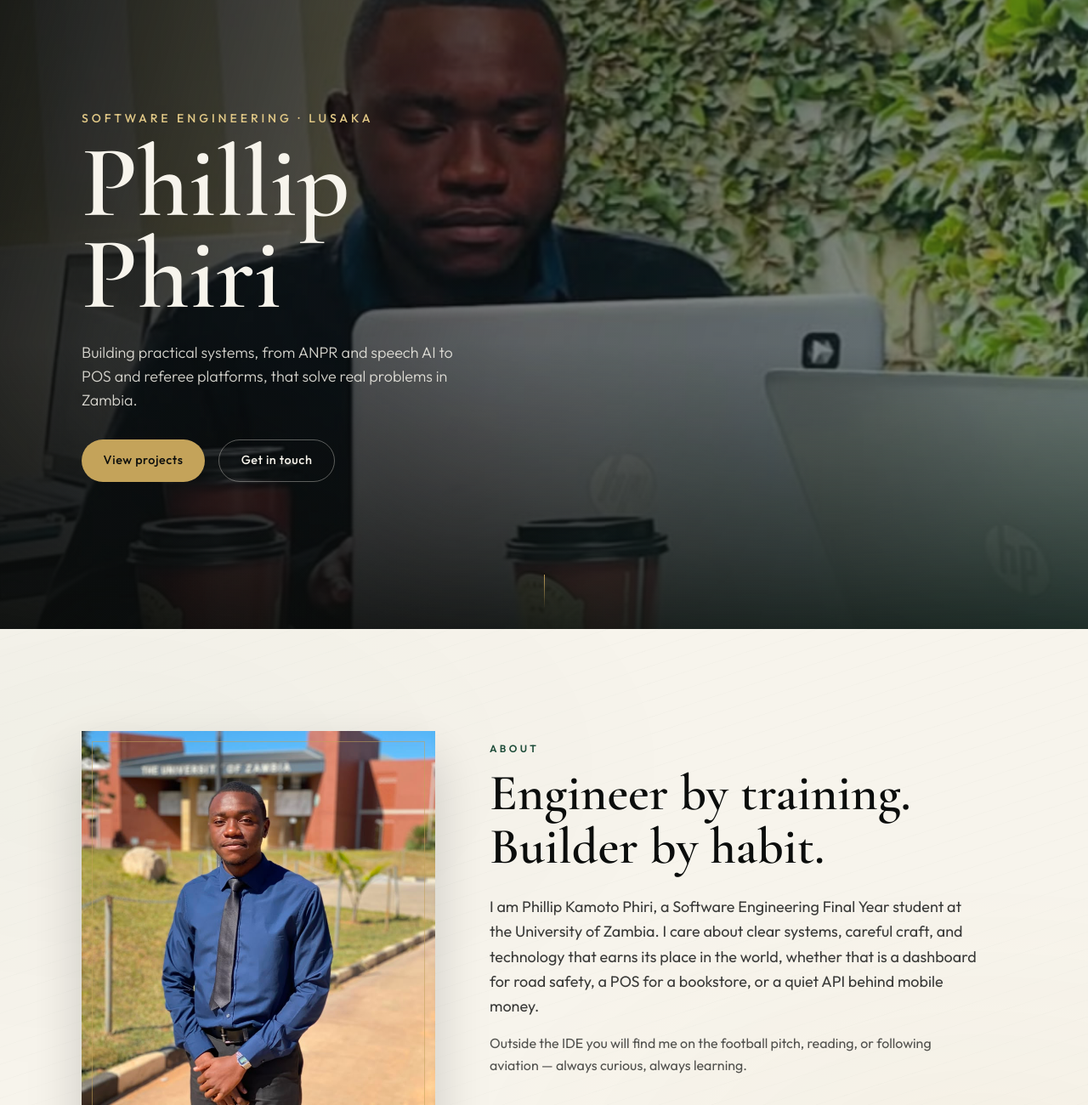
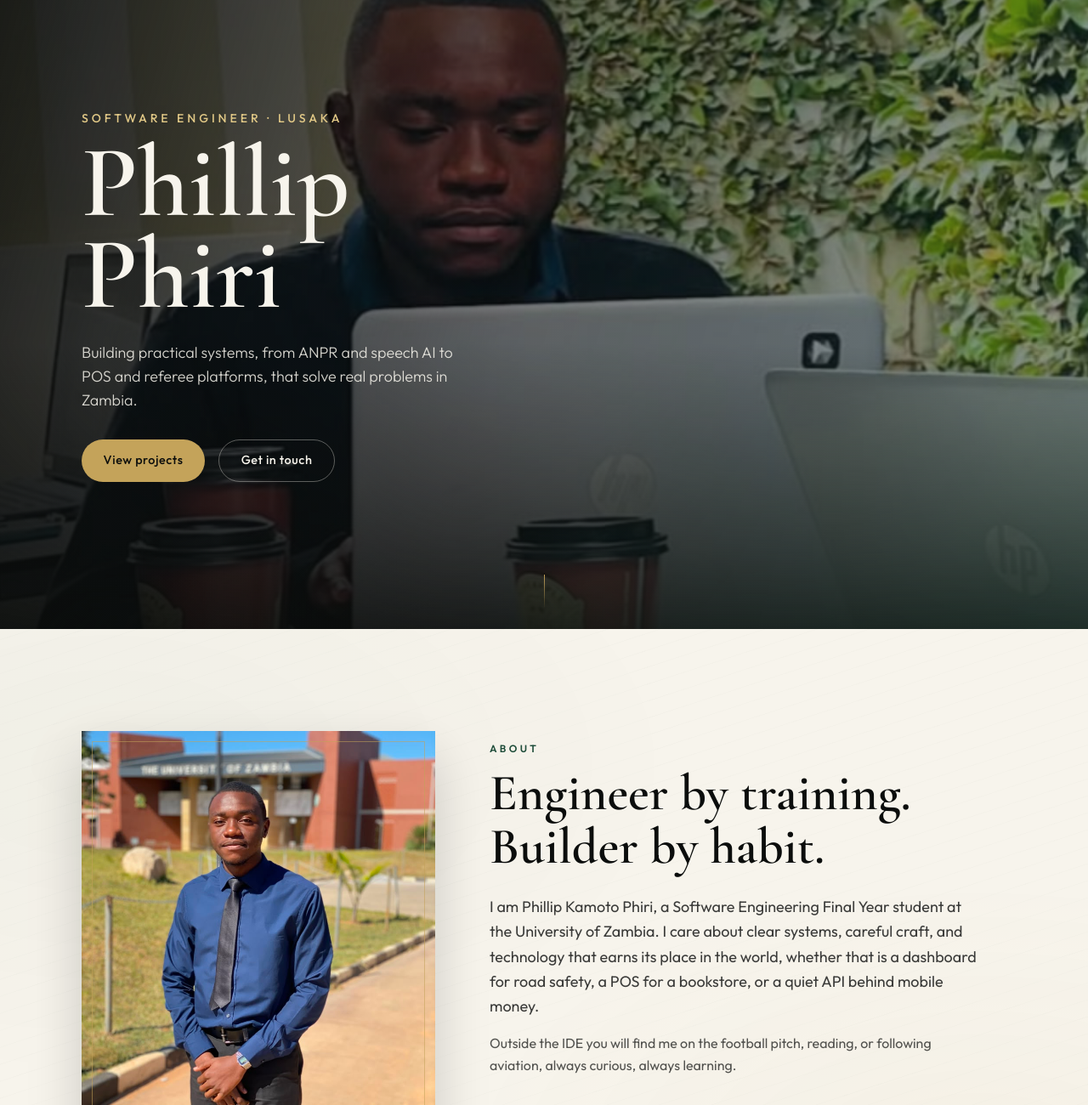
Before and after one commit to phillipphiri470/phillipphiri470.github.io, a plain HTML site: page index.html in a window 1280 px wide. Shown: the part 60-1360 px from the top of the page at 85% size. Drawn offline with nearby package versions, Linux system fonts and the light colour scheme.

Commit message:
punctuation change

```diff
--- a/index.html
+++ b/index.html
@@ -69,7 +69,7 @@
         <div class="hero-veil absolute inset-0"></div>
       </div>
       <div class="relative z-10 mx-auto flex min-h-screen max-w-6xl flex-col justify-end px-5 pb-16 pt-28 md:justify-center md:px-8 md:pb-24">
-        <p class="reveal mb-3 text-sm font-medium uppercase tracking-[0.28em] text-gold-light">Software Engineering · Lusaka</p>
+        <p class="reveal mb-3 text-sm font-medium uppercase tracking-[0.28em] text-gold-light">Software Engineer · Lusaka</p>
         <h1 class="reveal reveal-delay-1 font-display text-[clamp(3.4rem,12vw,7.5rem)] font-semibold leading-[0.9] text-parchment">
           Phillip<br />Phiri
         </h1>
@@ -104,8 +104,7 @@
             whether that is a dashboard for road safety, a POS for a bookstore, or a quiet API behind mobile money.
           </p>
           <p class="reveal mt-4 max-w-xl leading-relaxed text-ink/70">
-            Outside the IDE you will find me on the football pitch, reading, or following aviation —
-            always curious, always learning.
+            Outside the IDE you will find me on the football pitch, reading, or following aviation, always curious, always learning.
           </p>
           <dl class="reveal mt-8 grid gap-4 sm:grid-cols-2">
             <div>
```
